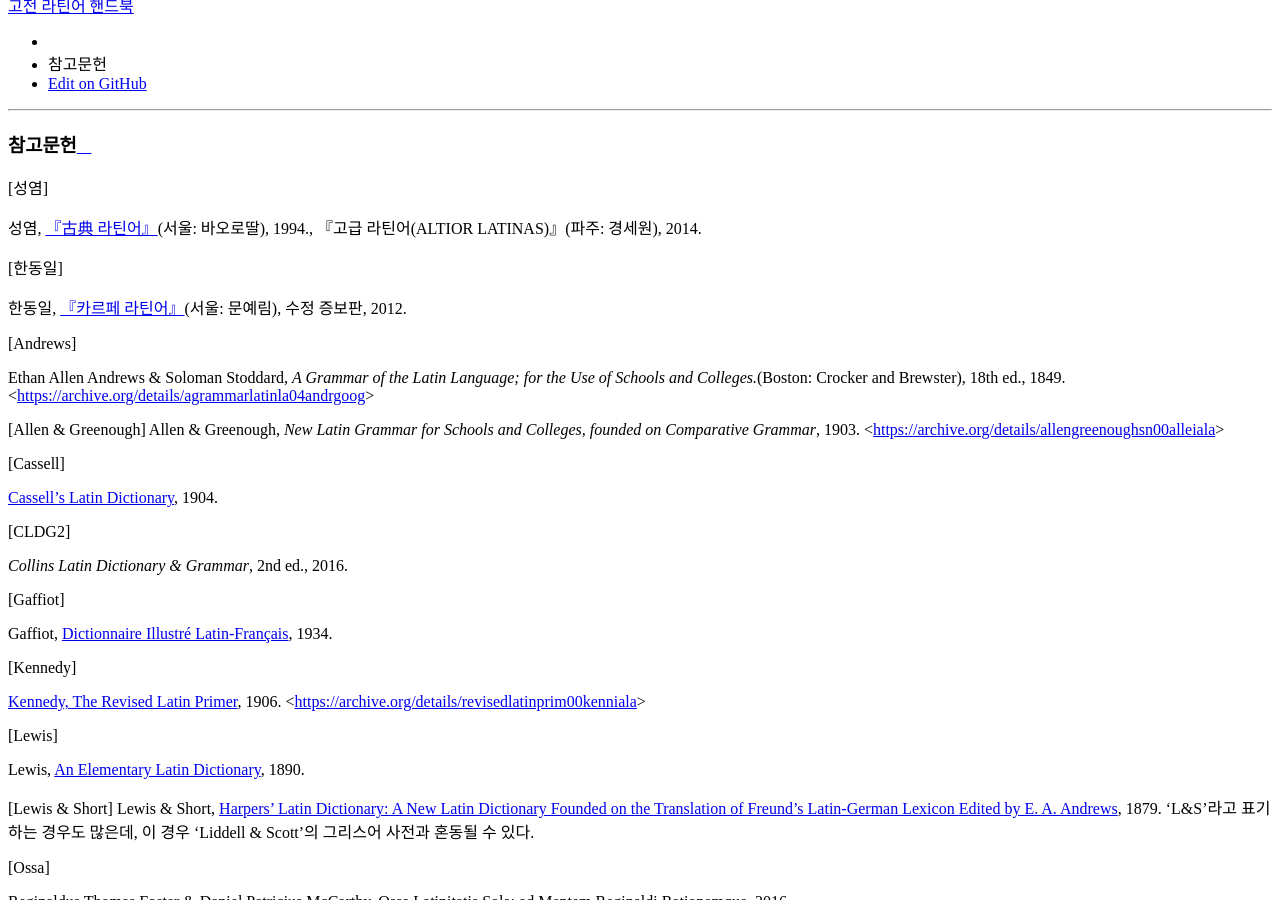
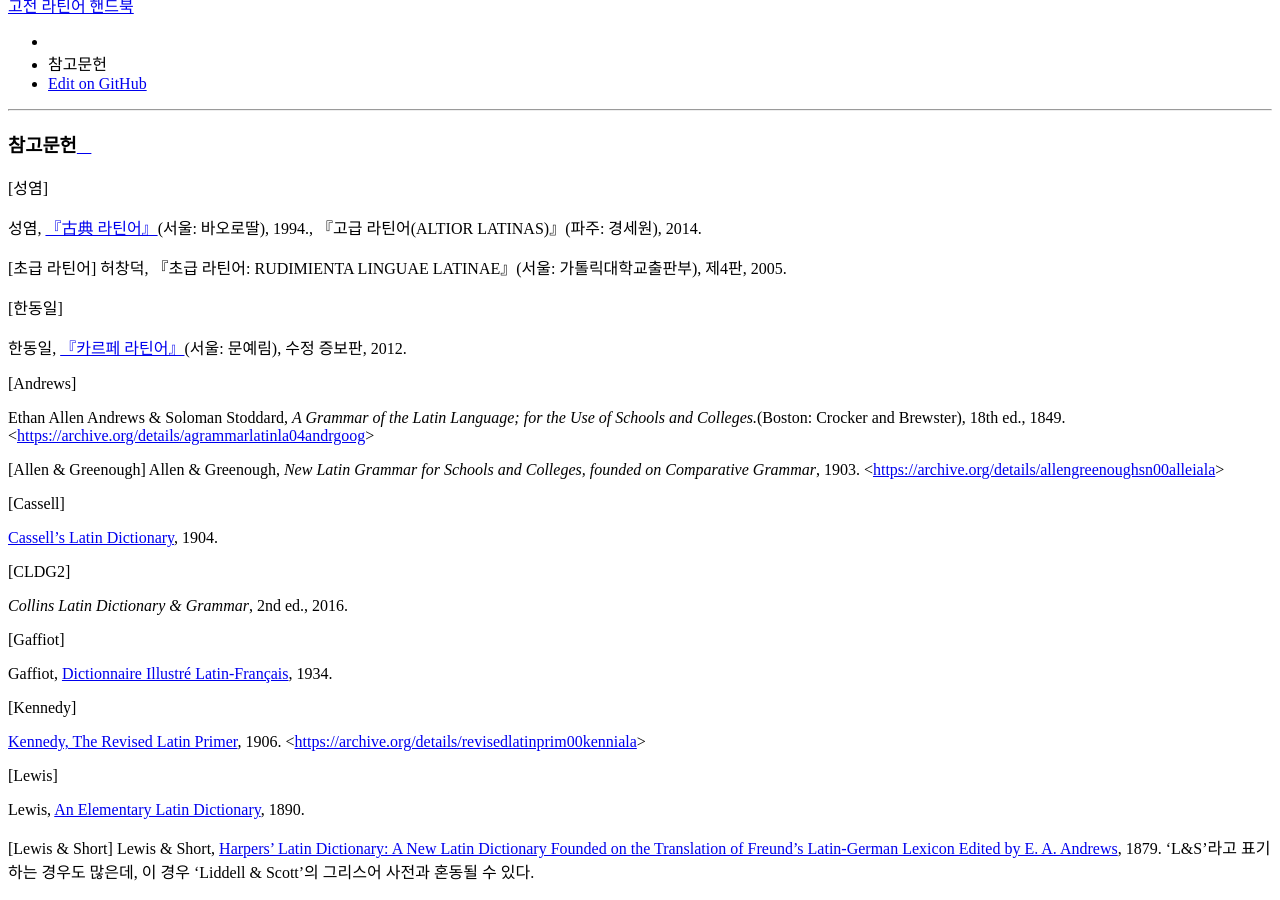
Before and after one commit to kabbala/grammatica_latina, a Sphinx documentation site: the page built from source/reference.rst, in a window 1280 px wide and 900 px high, scrolled down 8679 px. Built offline with Sphinx 7.4.7 and the Read the Docs theme 2.0.0, drawn with Linux system fonts in a browser that asks for light colours.

Commit message:
『초급 라틴어』 추가

```diff
--- a/source/reference.rst
+++ b/source/reference.rst
@@ -2,6 +2,8 @@
 ========
 
 .. [성염] 성염, :ref:`『古典 라틴어』 <성염의 고전 라틴어>`\(서울: 바오로딸), 1994., 『고급 라틴어(ALTIOR LATINAS)』(파주: 경세원), 2014.
+
+[초급 라틴어] 허창덕, 『초급 라틴어: RUDIMIENTA LINGUAE LATINAE』(서울: 가톨릭대학교출판부), 제4판, 2005.
 
 .. [한동일] 한동일, :ref:`『카르페 라틴어』 <카르페 라틴어>`\(서울: 문예림), 수정 증보판, 2012.
 
```
